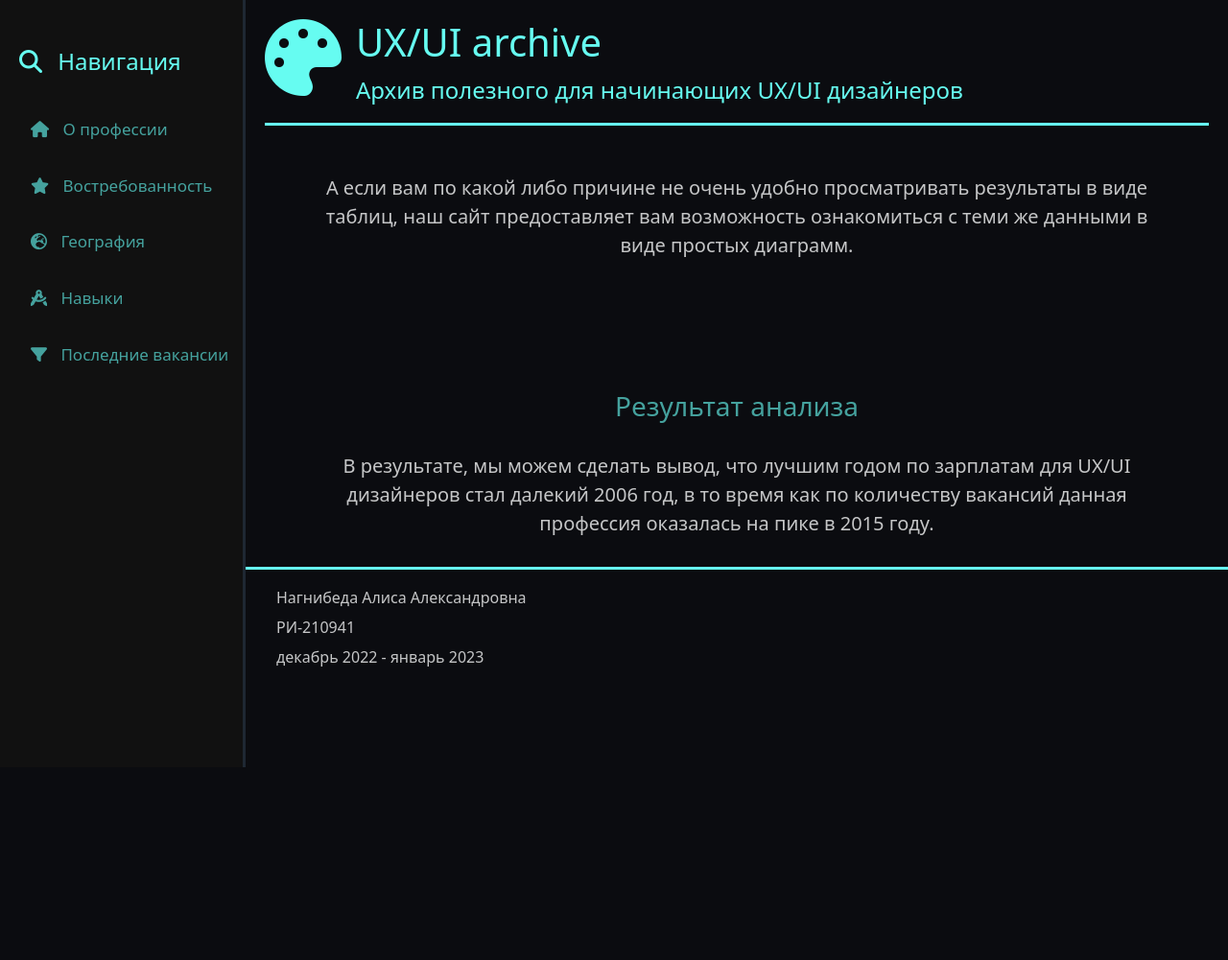
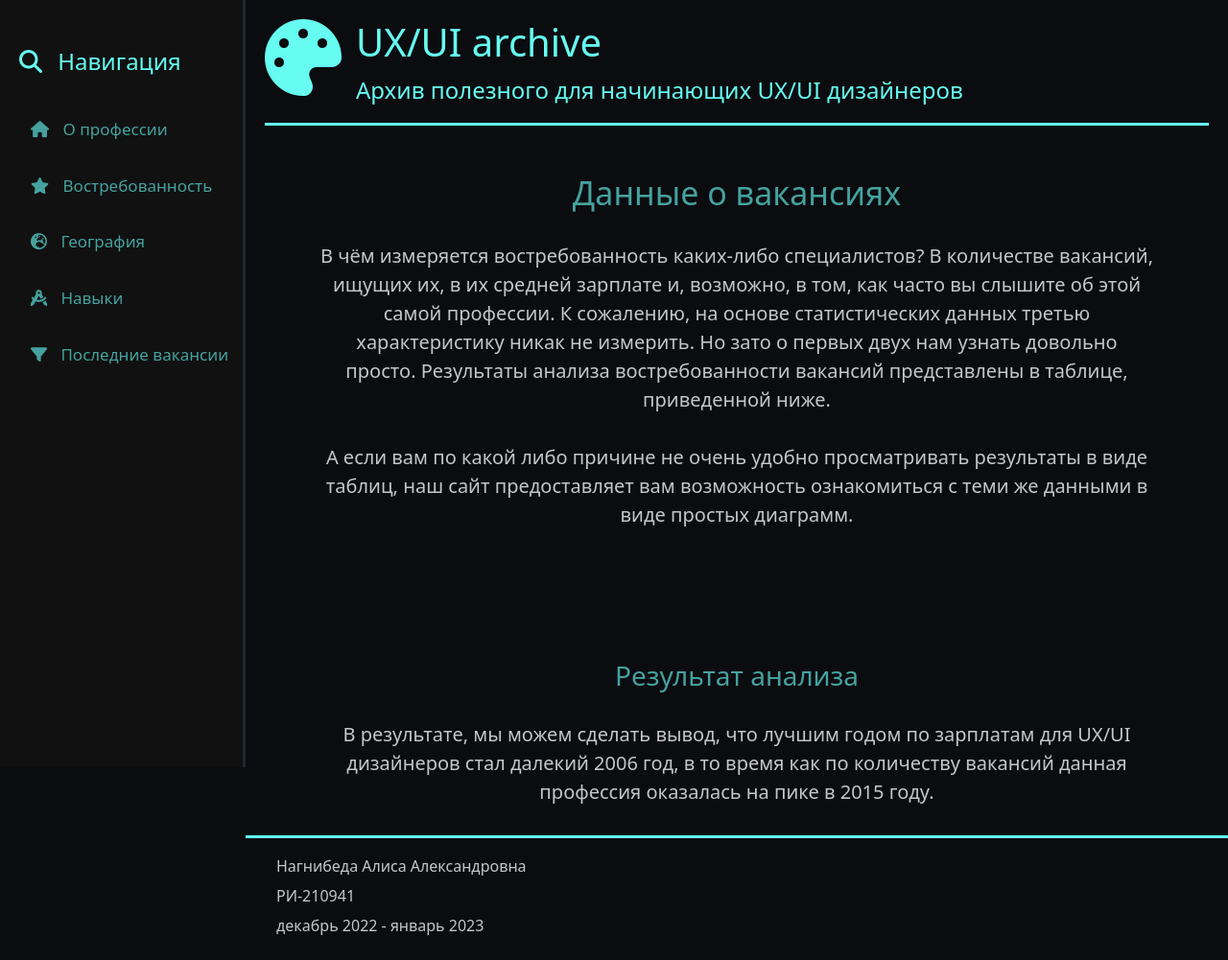
Before and after one commit to rabbi7sf1ght/Django-website-school-project, a Django app: template main/templates/main/relevance.html in a window 1280 px wide. Shown: the whole page at 96% size. Before the commit the page ends 800 px from the top, so only its background shows below. Run offline with Django 4.2, Linux system fonts and the light colour scheme; the template is opened without the code that fills it, so the values that code supplies are empty; some libraries are stand-ins or nearby versions.

Commit message:
исправление ошибок с таблицами

```diff
--- a/main/models.py
+++ b/main/models.py
@@ -54,8 +54,8 @@ class Geography(models.Model):
         max_length=100,
         default='geography'
     )
-    text = models.TextField('Содержимое', default=None)
-    table = models.TextField('Таблицы анализа географии профессии', default=None)
+    text = models.TextField('Таблица о зарплате', default=None)
+    table = models.TextField('Таблица о проценте', default=None)
     graph = models.ImageField(
         'График доли вакансий по городам',
         default=None,
--- a/main/templates/main/last_vacanvies.html
+++ b/main/templates/main/last_vacanvies.html
@@ -10,7 +10,7 @@
             реальным специальным сайтам, но ознакомиться с примерами того, что вас там ждет, можно и у нас. На нашем
             сайте представлен набор из нескольких свежих вакансий, полученных с сайта hh.ru, которые могут
             подходойти UX/UI дизайнеру. Предлагаем вам ознакомиться с набором вакансий за
-            <span style="color: #45A29E">26.12.2022 - 27.12.2022</span>
+            <span style="color: #45A29E">26.12.2022 - 27.12.2022.</span>
         </p>
 </div>
     <div style="text-align: center;">
--- a/main/templates/main/relevance.html
+++ b/main/templates/main/relevance.html
@@ -2,8 +2,14 @@
 {% load static %}
 {% block title %} {{ relevancepage.title }} {% endblock %}
 {% block content %}
-    <div style="text-align: center">
+<h2 style="margin-top: 30px; color: #45A29E; font-size: 34px">Данные о вакансиях</h2>
+<section class="vacancy-table">
+    <p style="margin-top: 30px;">В чём измеряется востребованность каких-либо специалистов? В количестве вакансий, ищущих
+      их, в их средней зарплате и, возможно, в том, как часто вы слышите об этой самой профессии. К сожалению, на
+      основе статистических данных третью характеристику никак не измерить. Но зато о первых двух нам узнать довольно
+      просто. Результаты анализа востребованности вакансий представлены в таблице, приведенной ниже.</p>
     {{ relevancepage.text|safe }}
+</section>
 <section class="vacancy-graphs">
     <p style="margin-top: 30px;">
         А если вам по какой либо причине не очень удобно просматривать результаты в виде таблиц, наш сайт
@@ -13,11 +19,13 @@
         <img width="48%" style="margin-top: 15px;" src="{{ relevancepage.graph_middle.url }}"/> <br>
         <img width="48%" style="margin-top: 15px;" src="{{ relevancepage.graph_down.url }}"/> <br>
     </div>
+</section>
+<section class="results">
     <h3 style="color: #45A29E; margin-top: 30px;">Результат анализа</h3>
     <p style="margin-top: 30px; margin-bottom: 30px;">
         В результате, мы можем сделать вывод, что лучшим годом по зарплатам для UX/UI дизайнеров стал далекий
         2006 год, в то время как по количеству вакансий данная профессия оказалась на пике в 2015 году.
     </p>
 </section>
-    </div>
+
 {% endblock %}
```
Also changed, not shown: main/templates/main/geography.html (+25 -3 lines), main/templates/main/skills.html (+5 -2 lines), db.sqlite3. Lines whose indentation alone changed are shown as unchanged.
